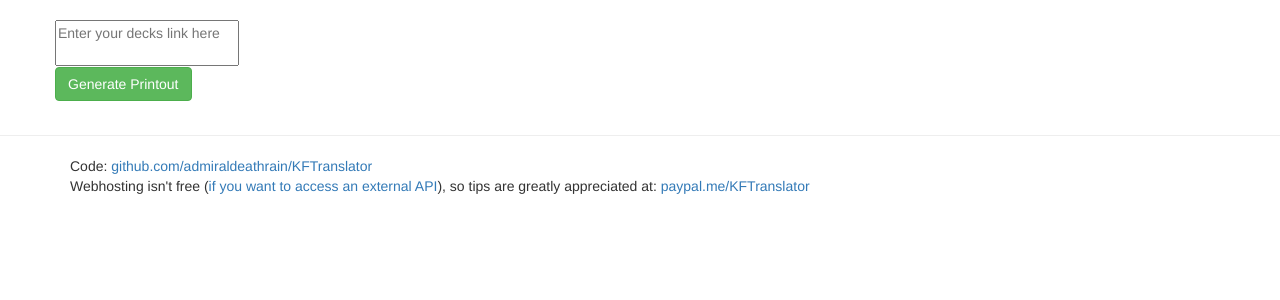
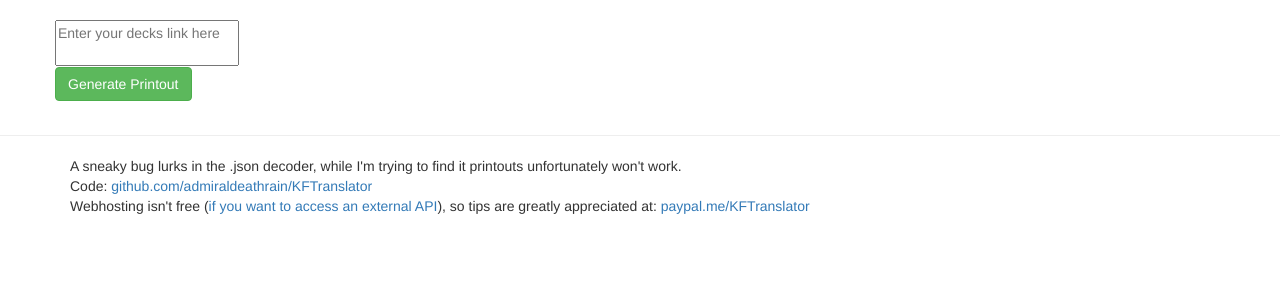
Before and after one commit to ThePorg/KFTranslator, a Flask app: page / in a window 1280 px wide. Shown: the part 52-352 px from the top of the page. Run offline with Flask 2, Linux system fonts and the light colour scheme; some libraries are stand-ins or nearby versions.

Commit message:
Added current messages

```diff
--- a/templates/main_page.html
+++ b/templates/main_page.html
@@ -48,6 +48,7 @@
     <footer>
         <hr>
         <div class="container">
+                A sneaky bug lurks in the .json decoder, while I'm trying to find it printouts unfortunately won't work. <br>
                 Code: <a href="https://github.com/admiraldeathrain/KFTranslator">github.com/admiraldeathrain/KFTranslator</a> <br>
                 Webhosting isn't free (<a href="https://help.pythonanywhere.com/pages/403ForbiddenError">if you want to access an external API</a>), so tips are greatly appreciated at: <a href="https://paypal.me/KFTranslator">paypal.me/KFTranslator</a> <br>
         </div>
```
